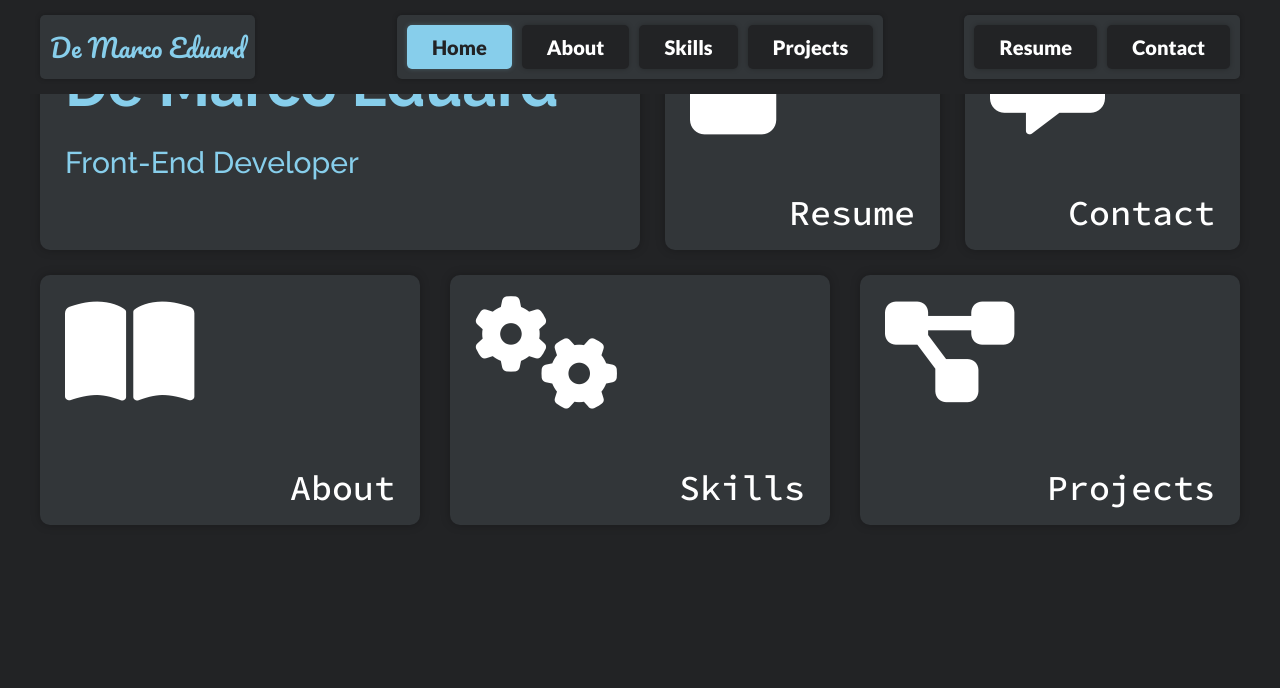
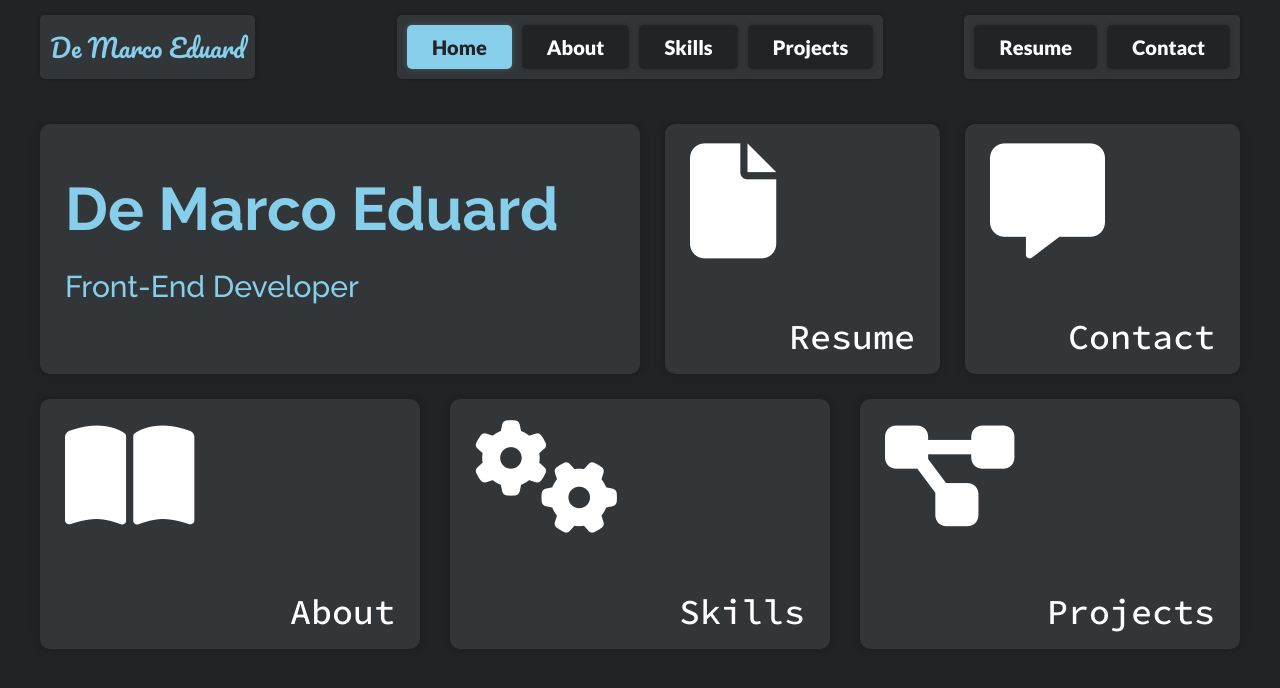
Before and after one commit to demarcoeduard/portfolio, an Angular app: page /home in a window 1280 px wide. Shown: the top 688 px of the page. Built offline with nearby package versions, Linux system fonts and the light colour scheme.

Commit message:
added margin between header and content

```diff
--- a/src/app/app.component.css
+++ b/src/app/app.component.css
@@ -0,0 +1,3 @@
+.outlet {
+  margin-top: 124px;
+}
--- a/src/app/app.component.html
+++ b/src/app/app.component.html
@@ -1,2 +1,4 @@
 <app-header></app-header>
-<router-outlet></router-outlet>
+<div class="outlet">
+  <router-outlet></router-outlet>
+</div>
```
